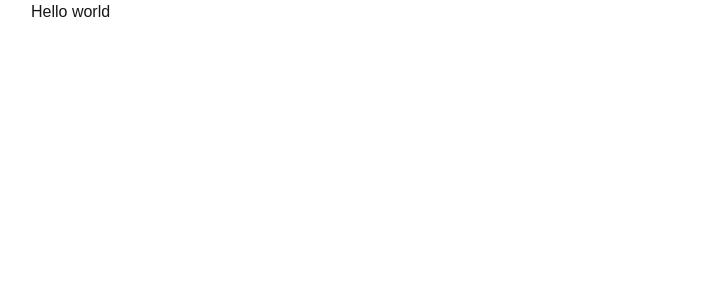
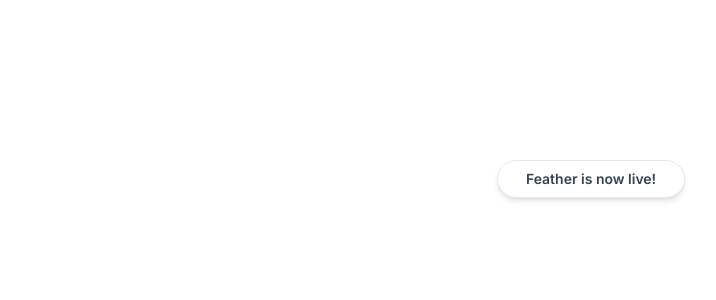
Before and after one commit to AritraS05/feather, a Next.js app: page / in a window 1280 px wide. Shown: the top 300 px of the page, without its empty margins (49-765 px from the left). Built offline with nearby package versions, Linux system fonts and the light colour scheme.

Commit message:
config complete

```diff
--- a/package.json
+++ b/package.json
@@ -9,11 +9,14 @@
     "lint": "next lint"
   },
   "dependencies": {
+    "@next/font": "^14.2.15",
+    "@tailwindcss/typography": "^0.5.15",
     "clsx": "^2.1.1",
     "next": "14.2.15",
     "react": "^18",
     "react-dom": "^18",
-    "tailwind-merge": "^2.5.3"
+    "tailwind-merge": "^2.5.3",
+    "tailwindcss-animate": "^1.0.7"
   },
   "devDependencies": {
     "@types/node": "^20",
--- a/src/app/globals.css
+++ b/src/app/globals.css
@@ -2,26 +2,60 @@
 @tailwind components;
 @tailwind utilities;
 
-:root {
-  --background: #ffffff;
-  --foreground: #171717;
-}
 
-@media (prefers-color-scheme: dark) {
+@layer base {
   :root {
-    --background: #0a0a0a;
-    --foreground: #ededed;
+    --background: 0 0% 100%;
+    --foreground: 240 10% 3.9%;
+    --card: 0 0% 100%;
+    --card-foreground: 240 10% 3.9%;
+    --popover: 0 0% 100%;
+    --popover-foreground: 240 10% 3.9%;
+    --primary: 142.1 76.2% 36.3%;
+    --primary-foreground: 355.7 100% 97.3%;
+    --secondary: 240 4.8% 95.9%;
+    --secondary-foreground: 240 5.9% 10%;
+    --muted: 240 4.8% 95.9%;
+    --muted-foreground: 240 3.8% 46.1%;
+    --accent: 240 4.8% 95.9%;
+    --accent-foreground: 240 5.9% 10%;
+    --destructive: 0 84.2% 60.2%;
+    --destructive-foreground: 0 0% 98%;
+    --border: 240 5.9% 90%;
+    --input: 240 5.9% 90%;
+    --ring: 142.1 76.2% 36.3%;
+    --radius: 0.5rem;
+    --chart-1: 12 76% 61%;
+    --chart-2: 173 58% 39%;
+    --chart-3: 197 37% 24%;
+    --chart-4: 43 74% 66%;
+    --chart-5: 27 87% 67%;
+  }
+
+  .dark {
+    --background: 20 14.3% 4.1%;
+    --foreground: 0 0% 95%;
+    --card: 24 9.8% 10%;
+    --card-foreground: 0 0% 95%;
+    --popover: 0 0% 9%;
+    --popover-foreground: 0 0% 95%;
+    --primary: 142.1 70.6% 45.3%;
+    --primary-foreground: 144.9 80.4% 10%;
+    --secondary: 240 3.7% 15.9%;
+    --secondary-foreground: 0 0% 98%;
+    --muted: 0 0% 15%;
+    --muted-foreground: 240 5% 64.9%;
+    --accent: 12 6.5% 15.1%;
+    --accent-foreground: 0 0% 98%;
+    --destructive: 0 62.8% 30.6%;
+    --destructive-foreground: 0 85.7% 97.3%;
+    --border: 240 3.7% 15.9%;
+    --input: 240 3.7% 15.9%;
+    --ring: 142.4 71.8% 29.2%;
+    --chart-1: 220 70% 50%;
+    --chart-2: 160 60% 45%;
+    --chart-3: 30 80% 55%;
+    --chart-4: 280 65% 60%;
+    --chart-5: 340 75% 55%;
   }
 }
-
-body {
-  color: var(--foreground);
-  background: var(--background);
-  font-family: Arial, Helvetica, sans-serif;
-}
-
-@layer utilities {
-  .text-balance {
-    text-wrap: balance;
-  }
-}
--- a/src/app/layout.tsx
+++ b/src/app/layout.tsx
@@ -1,6 +1,9 @@
 import type { Metadata } from "next";
 import localFont from "next/font/local";
 import "./globals.css";
+import { cn } from "@/lib/utils";
+import { Inter } from "@next/font/google";
+const inter = Inter({ subsets: ["latin"] });
 
 const geistSans = localFont({
   src: "./fonts/GeistVF.woff",
@@ -24,9 +27,12 @@ export default function RootLayout({
   children: React.ReactNode;
 }>) {
   return (
-    <html lang="en">
+    <html lang="en" className="light">
       <body
-        className={`${geistSans.variable} ${geistMono.variable} antialiased`}
+        className={cn(
+          'min-h-screen font-sans antialiased grainy',
+          inter.className
+        )}
       >
         {children}
       </body>
--- a/src/app/page.tsx
+++ b/src/app/page.tsx
@@ -2,6 +2,12 @@ import MaxWidthWrapper from "@/components/MaxWidthWrapper";
 
 export default function Home() {
   return (
-    <MaxWidthWrapper>Hello world</MaxWidthWrapper>
+    <MaxWidthWrapper className="mb-12 mt-28 sm:mt-40 flex flex-col items-center justify-center text-center ">
+      <div className="mx-auto mb-4 flex max-w-fit items-center justify-center space-x-2 overflow-hidden rounded-full border border-gray-200 bg-white px-7 py-2 shadow-md backdrop-blur transition-all hover:border-gray-300 hover:bg-white/50">
+        <p className="text-sm font-semibold text-gray-700">
+          Feather is now live!
+        </p>
+      </div>
+    </MaxWidthWrapper>
   );
 }
--- a/tailwind.config.ts
+++ b/tailwind.config.ts
@@ -1,19 +1,81 @@
-import type { Config } from "tailwindcss";
+import type { Config } from 'tailwindcss';
 
 const config: Config = {
+  darkMode:["class"],
   content: [
-    "./src/pages/**/*.{js,ts,jsx,tsx,mdx}",
-    "./src/components/**/*.{js,ts,jsx,tsx,mdx}",
-    "./src/app/**/*.{js,ts,jsx,tsx,mdx}",
+    './src/pages/**/*.{js,ts,jsx,tsx,mdx}',
+    './src/components/**/*.{js,ts,jsx,tsx,mdx}',
+    './src/app/**/*.{js,ts,jsx,tsx,mdx}',
   ],
   theme: {
-    extend: {
+    container: {
+      center: true,
+      padding: '2rem',
+      screens: {
+        '2xl' : '1400px'
+      },
+    },
+    extend:{
+      maxWidth:{
+        '8xl': '1408px',
+      },
       colors: {
-        background: "var(--background)",
-        foreground: "var(--foreground)",
+        border: 'hsl(var(--border))',
+        input: 'hsl(var(--input))',
+        ring: 'hsl(var(--ring))',
+        background: 'hsl(var(--background))',
+        foreground: 'hsl(var(--foreground))',
+        primary: {
+          DEFAULT: 'hsl(var(--primary))',
+          foreground: 'hsl(var(--primary-foreground))',
+        },
+        secondary: {
+          DEFAULT: 'hsl(var(--secondary))',
+          foreground: 'hsl(var(--secondary-foreground))',
+        },
+        destructive: {
+          DEFAULT: 'hsl(var(--destructive))',
+          foreground: 'hsl(var(--destructive-foreground))',
+        },
+        muted: {
+          DEFAULT: 'hsl(var(--muted))',
+          foreground: 'hsl(var(--muted-foreground))',
+        },
+        accent: {
+          DEFAULT: 'hsl(var(--accent))',
+          foreground: 'hsl(var(--accent-foreground))',
+        },
+        popover: {
+          DEFAULT: 'hsl(var(--popover))',
+          foreground: 'hsl(var(--popover-foreground))',
+        },
+        card: {
+          DEFAULT: 'hsl(var(--card))',
+          foreground: 'hsl(var(--card-foreground))',
+        },
+      },
+      borderRadius: {
+        lg: 'var(--radius)',
+        md: 'calc(var(--radius) - 2px)',
+        sm: 'calc(var(--radius) - 4px)',
+      },
+      keyframes: {
+        'accordion-down': {
+          from: { height: '0' },
+          to: { height: 'var(--radix-accordion-content-height)' },
+        },
+
+        'accordion-up': {
+          from: { height: 'var(--radix-accordion-content-height)' },
+          to: { height: '0' },
+        },
+      },
+      animation: {
+        'accordion-down': 'accordion-down 0.2s ease-out',
+        'accordion-up': 'accordion-up 0.2s ease-out',
       },
     },
   },
-  plugins: [],
+  plugins: [require('tailwindcss-animate'),require('@tailwindcss/typography')],
 };
 export default config;
```
Also changed, not shown: 1 other file (tests, documents, lock files or other folders).
